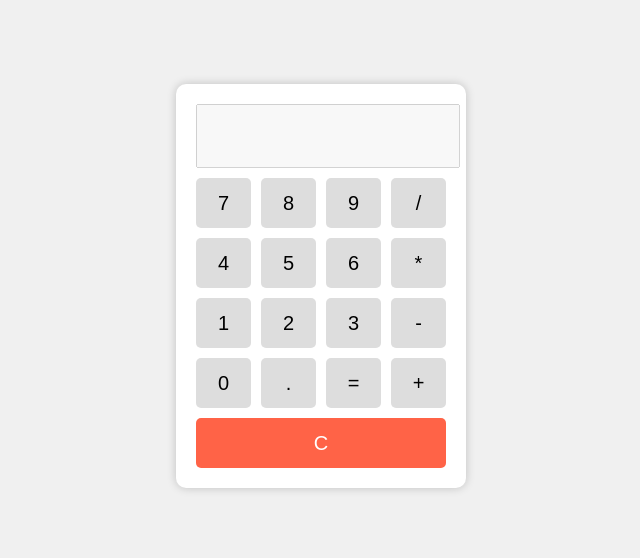
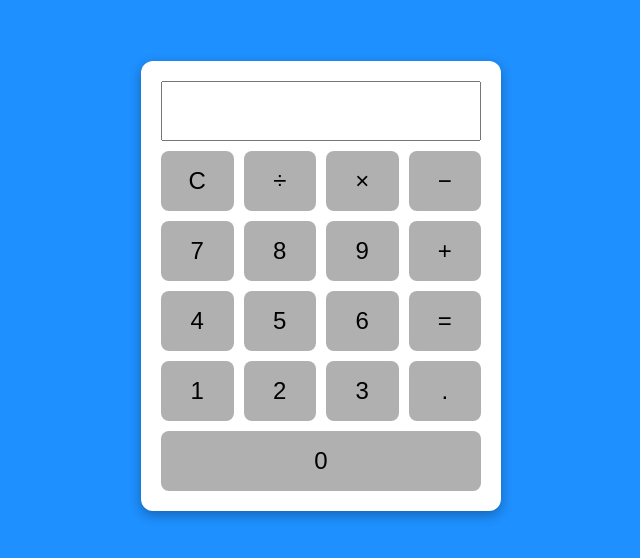
Before and after one commit to Dric859/CALCULATOR-PROJECT, a plain HTML site: page index.html in a window 1280 px wide. Shown: the part 114-672 px from the top of the page, without its empty margins (319-959 px from the left). Drawn offline with Linux system fonts and the light colour scheme.

Commit message:
Background is blue, buttons are gray.

```diff
--- a/index.html
+++ b/index.html
@@ -1,66 +1,52 @@
-<!-- index.html -->
-<!-- This creates the structure of the calculator webpage -->
-
 <!DOCTYPE html>
 <html lang="en">
 <head>
 <meta charset="UTF-8">
-
-    <!-- Makes the site scale correctly on phones -->
 <meta name="viewport" content="width=device-width, initial-scale=1.0">
 
-    <!-- Title shown in browser tab -->
-    <title>Simple Calculator</title>
+<title>Calculator</title>
 
-    <!-- Connects the CSS file -->
+<!-- CSS file connection -->
 <link rel="stylesheet" href="style.css">
 </head>
+
 <body>
 
-    <!-- Main calculator container -->
 <div class="calculator">
 
-        <!-- Screen that displays numbers/results -->
-        <input type="text" id="display" disabled>
+    <!-- Display screen -->
+    <input id="display" type="text" readonly>
 
-        <!-- Calculator buttons -->
+    <!-- Buttons -->
     <div class="buttons">
 
-            <!-- Number buttons -->
-            <button onclick="appendNumber('7')">7</button>
-            <button onclick="appendNumber('8')">8</button>
-            <button onclick="appendNumber('9')">9</button>
+        <button onclick="clearDisplay()">C</button>
+        <button onclick="appendValue('/')">÷</button>
+        <button onclick="appendValue('*')">×</button>
+        <button onclick="appendValue('-')">−</button>
 
-            <!-- Operator button -->
-            <button onclick="appendOperator('/')">/</button>
+        <button onclick="appendValue('7')">7</button>
+        <button onclick="appendValue('8')">8</button>
+        <button onclick="appendValue('9')">9</button>
+        <button onclick="appendValue('+')">+</button>
 
-            <button onclick="appendNumber('4')">4</button>
-            <button onclick="appendNumber('5')">5</button>
-            <button onclick="appendNumber('6')">6</button>
-            <button onclick="appendOperator('*')">*</button>
-
-            <button onclick="appendNumber('1')">1</button>
-            <button onclick="appendNumber('2')">2</button>
-            <button onclick="appendNumber('3')">3</button>
-            <button onclick="appendOperator('-')">-</button>
-
-            <button onclick="appendNumber('0')">0</button>
-
-            <!-- Decimal button -->
-            <button onclick="appendNumber('.')">.</button>
-
-            <!-- Equals button -->
+        <button onclick="appendValue('4')">4</button>
+        <button onclick="appendValue('5')">5</button>
+        <button onclick="appendValue('6')">6</button>
         <button onclick="calculate()">=</button>
 
-            <button onclick="appendOperator('+')">+</button>
+        <button onclick="appendValue('1')">1</button>
+        <button onclick="appendValue('2')">2</button>
+        <button onclick="appendValue('3')">3</button>
+        <button onclick="appendValue('.')">.</button>
 
-            <!-- Clear button -->
-            <button class="clear" onclick="clearDisplay()">C</button>
+        <button class="zero" onclick="appendValue('0')">0</button>
 
     </div>
+
 </div>
 
-    <!-- Connects the JavaScript file -->
+<!-- JavaScript file connection -->
 <script src="script.js"></script>
 
 </body>
--- a/script.js
+++ b/script.js
@@ -1,53 +1,21 @@
-// script.js
-
-// Gets the calculator display element
+// Get display element
 const display = document.getElementById("display");
 
-/*
-    Adds numbers to the display
-    Example:
-    If display shows "12"
-    and user presses 3
-    it becomes "123"
-*/
-function appendNumber(number) {
-    display.value += number;
+// Add value to display
+function appendValue(value) {
+    display.value += value;
 }
 
-/*
-    Adds operators (+ - * /)
-    to the display
-*/
-function appendOperator(operator) {
-    display.value += operator;
+// Clear display
+function clearDisplay() {
+    display.value = "";
 }
 
-/*
-    Calculates the math expression
-
-    Example:
-    "5+5" becomes 10
-*/
+// Calculate result safely
 function calculate() {
-
     try {
-
-        /*
-            eval() runs the math expression
-            entered by the user
-        */
-        display.value = eval(display.value);
-
-    } catch (error) {
-
-        // Shows error if expression is invalid
+        display.value = Function("return " + display.value)();
+    } catch (e) {
         display.value = "Error";
     }
 }
-
-/*
-    Clears the display screen
-*/
-function clearDisplay() {
-    display.value = "";
-}
--- a/style.css
+++ b/style.css
@@ -1,91 +1,58 @@
-/* style.css */
-
-/* Centers the calculator on the screen */
+/* Page background */
 body {
+    margin: 0;
+    height: 100vh;
     display: flex;
     justify-content: center;
     align-items: center;
-
-    /* Full screen height */
-    height: 100vh;
-
-    /* Background color */
-    background-color: #f0f0f0;
-
-    /* Removes default page margin */
-    margin: 0;
-
-    /* Changes font */
+    background: #1e90ff;
     font-family: Arial, sans-serif;
 }
 
-/* Main calculator box */
+/* Calculator box */
 .calculator {
-    background-color: white;
-
-    /* Space inside the calculator */
+    background: white;
     padding: 20px;
-
-    /* Rounded corners */
-    border-radius: 10px;
-
-    /* Adds shadow */
-    box-shadow: 0 0 10px rgba(0,0,0,0.2);
-
-    width: 250px;
+    border-radius: 12px;
+    width: 320px;
+    box-shadow: 0 4px 12px rgba(0,0,0,0.3);
 }
 
-/* Calculator screen */
+/* Display screen */
 #display {
     width: 100%;
-    height: 50px;
-
-    /* Larger text */
-    font-size: 24px;
-
-    /* Aligns numbers to the right */
+    height: 60px;
+    font-size: 28px;
     text-align: right;
-
+    color: black;
+    box-sizing: border-box;
     margin-bottom: 10px;
-
-    padding: 5px;
+    padding: 10px;
 }
 
-/* Grid layout for buttons */
+/* Button grid */
 .buttons {
     display: grid;
-
-    /* 4 columns */
     grid-template-columns: repeat(4, 1fr);
-
     gap: 10px;
 }
 
-/* General button styling */
+/* Buttons */
 button {
-    height: 50px;
-
-    font-size: 20px;
-
+    height: 60px;
+    background: #b0b0b0;
+    color: black;
     border: none;
-
-    border-radius: 5px;
-
-    background-color: #dddddd;
-
+    border-radius: 8px;
+    font-size: 24px;
     cursor: pointer;
 }
 
-/* Button hover effect */
 button:hover {
-    background-color: #bbbbbb;
+    background: #969696;
 }
 
-/* Clear button style */
-.clear {
+/* Zero spans full width */
+.zero {
     grid-column: span 4;
-
-    background-color: tomato;
-
-    color: white;
 }
```
Lines whose indentation alone changed are shown as unchanged.
